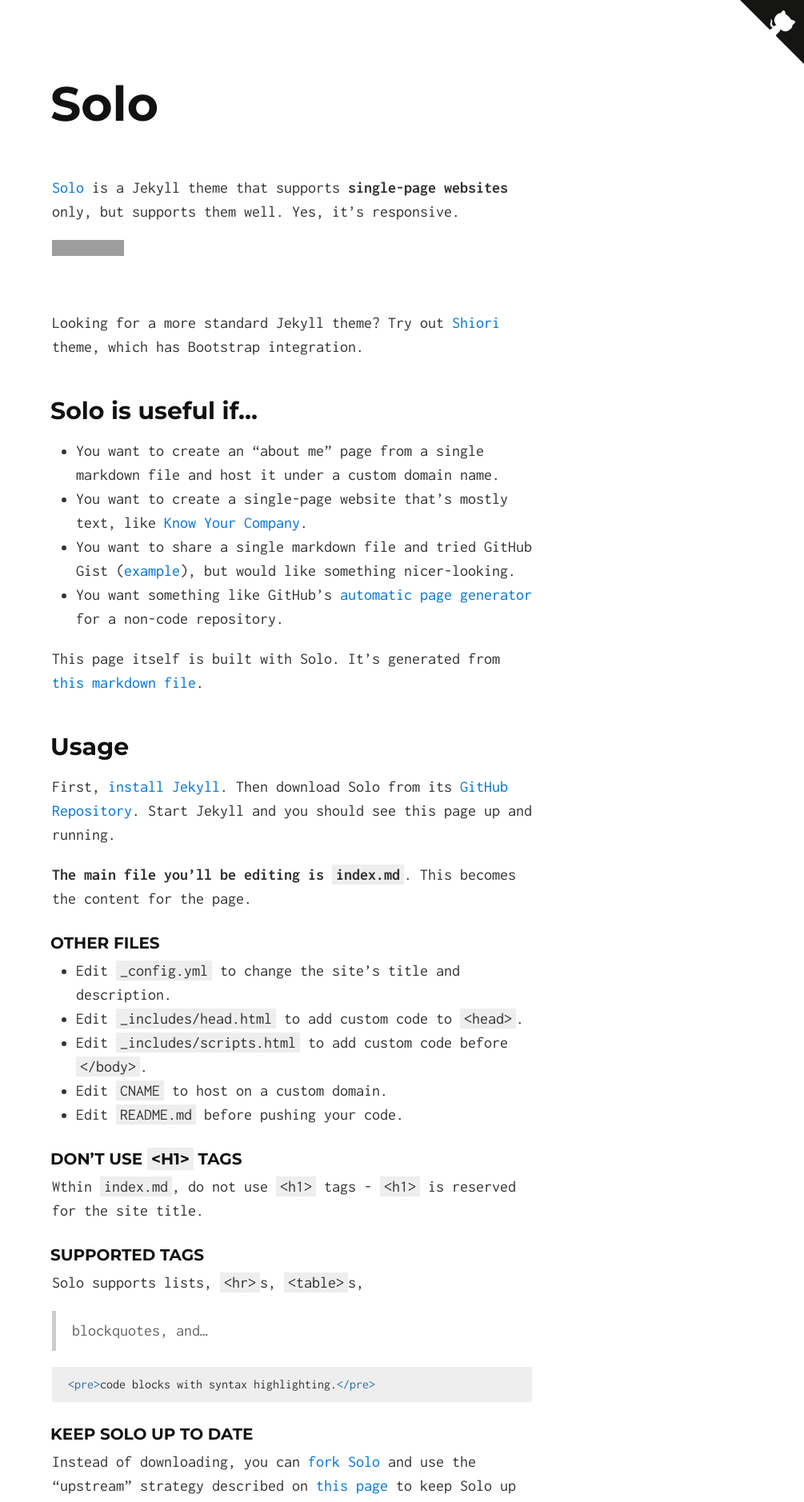
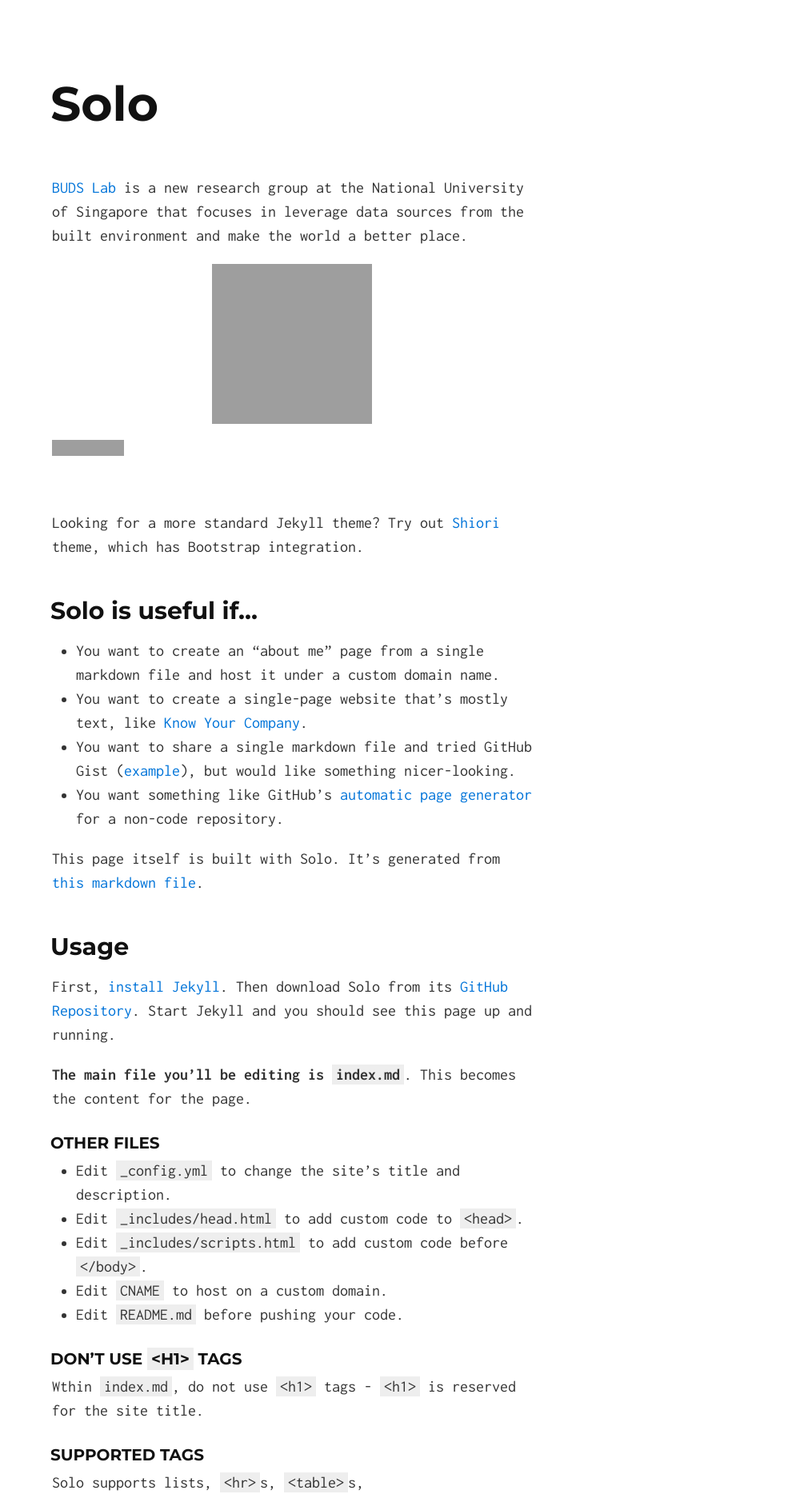
Before and after one commit to buds-lab/buds-lab.github.io, a Jekyll site: the page built from index.md, in a window 1280 px wide. Shown: the top 1878 px of the page at 80% size, without its empty margins (275-1280 px from the left). Built offline with Jekyll 4.4.1, drawn with Linux system fonts in a browser that asks for light colours; grey boxes are pictures that could not be loaded.

Commit message:
a few initial changes

```diff
--- a/index.md
+++ b/index.md
@@ -2,7 +2,10 @@
 layout: default
 ---
 
-[Solo](http://chibicode.github.io/solo) is a Jekyll theme that supports **single-page websites** only, but supports them well. Yes, it's responsive.
+[BUDS Lab](http://budslab.org/) is a new research group at the National University of Singapore that focuses in leverage data sources from the built environment and make the world a better place.
+
+![Shu Uesugi](https://www.gravatar.com/avatar/b868d84bbe2ed30ec45c9253e1c1cefe.jpg?s=200)
+
 
 <iframe src="https://ghbtns.com/github-btn.html?user=chibicode&amp;repo=solo&amp;type=watch&amp;count=true&amp;size=large"
   allowtransparency="true" frameborder="0" scrolling="0" width="170" height="30"></iframe><br/>
@@ -59,5 +62,3 @@ Shu Uesugi ([Twitter](http://twitter.com/chibicode)/[GitHub](http://github.com/c
 ### License
 
 [MIT License](http://chibicode.mit-license.org/)
-
-<a href="https://github.com/chibicode/solo" class="github-corner"><svg width="80" height="80" viewBox="0 0 250 250" style="fill:#151513; color:#fff; position: absolute; top: 0; border: 0; right: 0;"><path d="M0,0 L115,115 L130,115 L142,142 L250,250 L250,0 Z"></path><path d="M128.3,109.0 C113.8,99.7 119.0,89.6 119.0,89.6 C122.0,82.7 120.5,78.6 120.5,78.6 C119.2,72.0 123.4,76.3 123.4,76.3 C127.3,80.9 125.5,87.3 125.5,87.3 C122.9,97.6 130.6,101.9 134.4,103.2" fill="currentColor" style="transform-origin: 130px 106px;" class="octo-arm"></path><path d="M115.0,115.0 C114.9,115.1 118.7,116.5 119.8,115.4 L133.7,101.6 C136.9,99.2 139.9,98.4 142.2,98.6 C133.8,88.0 127.5,74.4 143.8,58.0 C148.5,53.4 154.0,51.2 159.7,51.0 C160.3,49.4 163.2,43.6 171.4,40.1 C171.4,40.1 176.1,42.5 178.8,56.2 C183.1,58.6 187.2,61.8 190.9,65.4 C194.5,69.0 197.7,73.2 200.1,77.6 C213.8,80.2 216.3,84.9 216.3,84.9 C212.7,93.1 206.9,96.0 205.4,96.6 C205.1,102.4 203.0,107.8 198.3,112.5 C181.9,128.9 168.3,122.5 157.7,114.1 C157.9,116.9 156.7,120.9 152.7,124.9 L141.0,136.5 C139.8,137.7 141.6,141.9 141.8,141.8 Z" fill="currentColor" class="octo-body"></path></svg></a><style>.github-corner:hover .octo-arm{animation:octocat-wave 560ms ease-in-out}@keyframes octocat-wave{0%,100%{transform:rotate(0)}20%,60%{transform:rotate(-25deg)}40%,80%{transform:rotate(10deg)}}@media (max-width:500px){.github-corner:hover .octo-arm{animation:none}.github-corner .octo-arm{animation:octocat-wave 560ms ease-in-out}}</style>
```
Also changed, not shown: README.md, nus.png (added).
